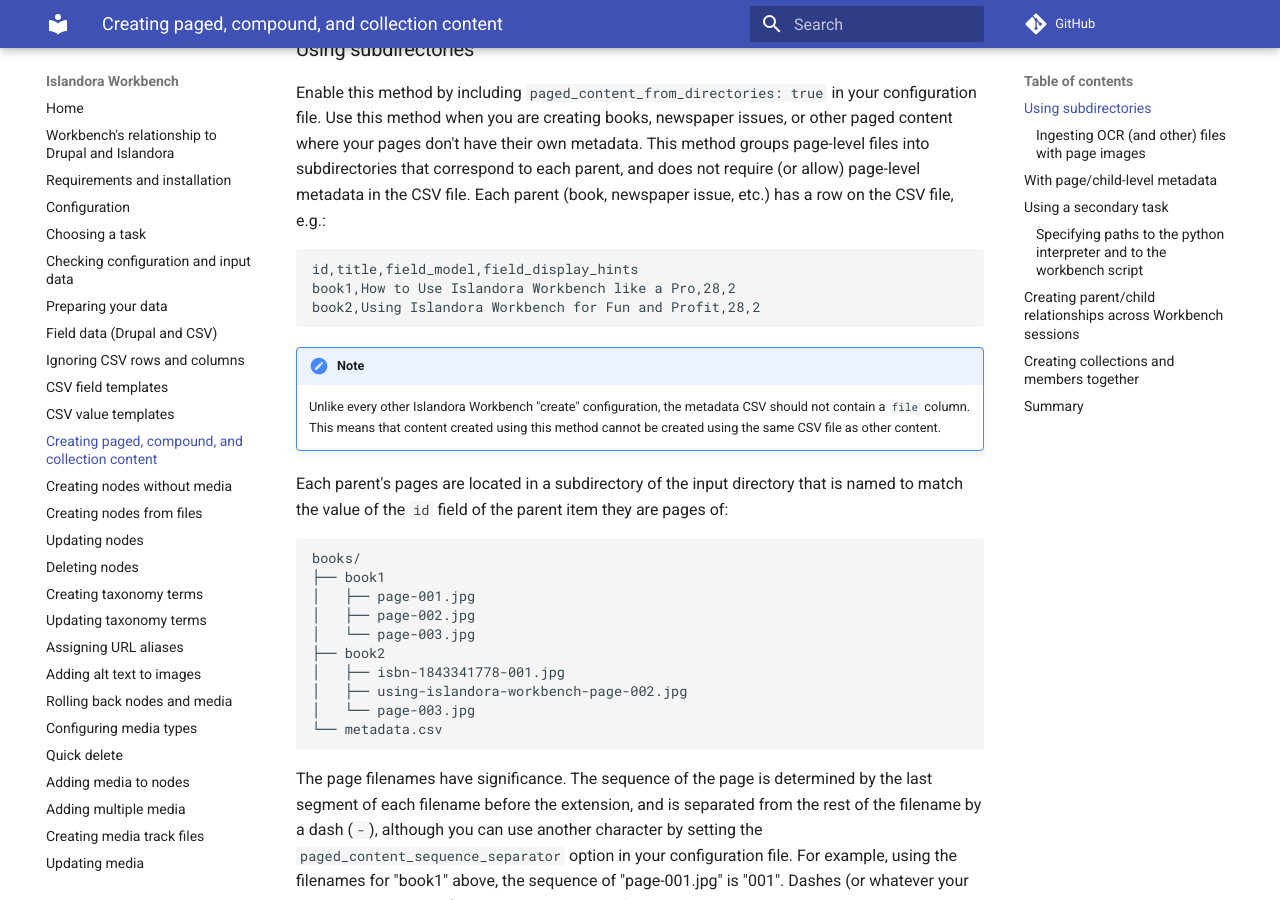
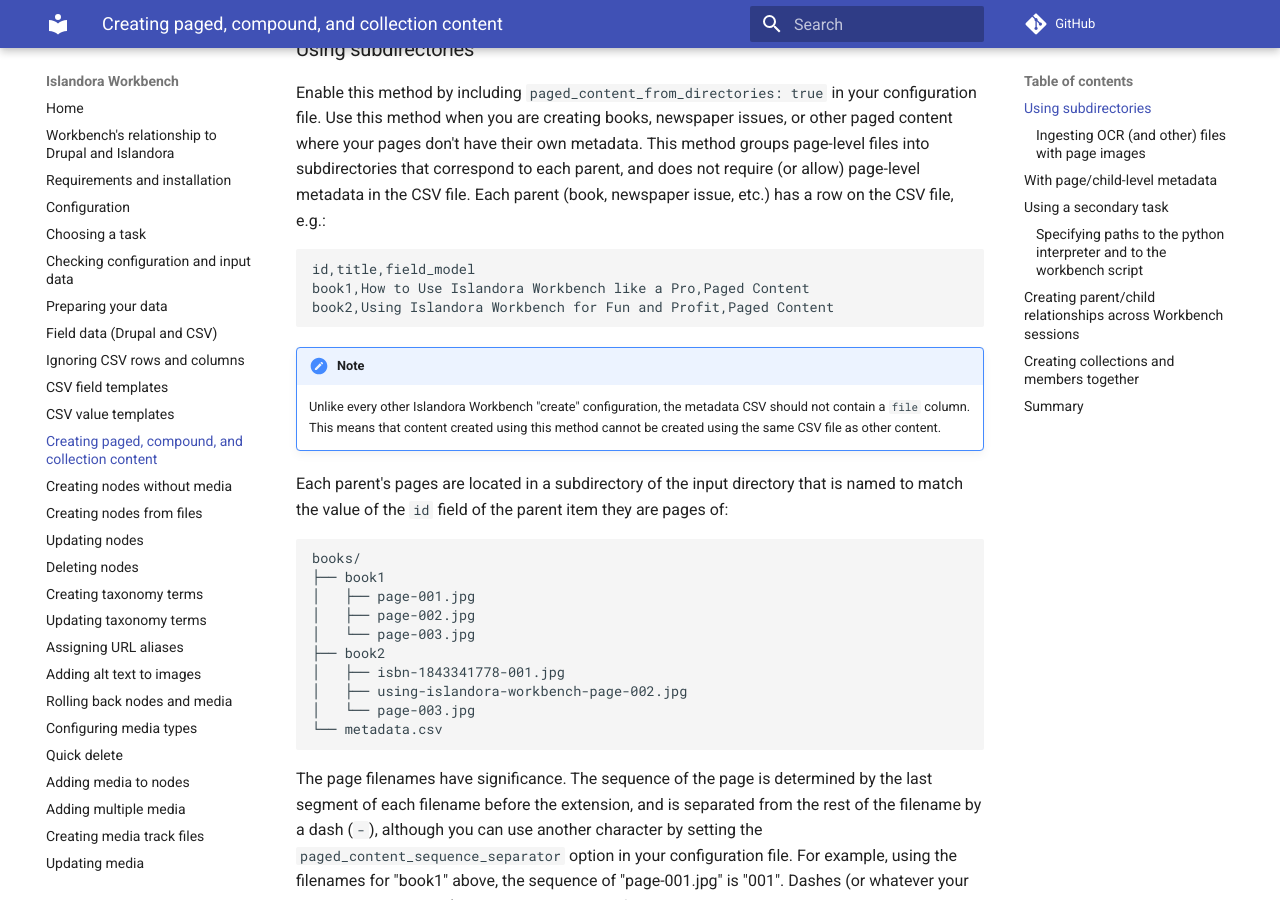
Before and after one commit to mjordan/islandora_workbench_docs, an MkDocs documentation site: the page built from docs/paged_and_compound.md, in a window 1280 px wide and 900 px high, scrolled down 338 px. Built offline with MkDocs 1.6.1 and Material for MkDocs 9.7.7, drawn with Linux system fonts in a browser that asks for light colours; comment, search, counter and statistics services are not loaded.

Commit message:
Slight cleanup.

````diff
--- a/docs/paged_and_compound.md
+++ b/docs/paged_and_compound.md
@@ -9,9 +9,9 @@
 Enable this method by including `paged_content_from_directories: true` in your configuration file. Use this method when you are creating books, newspaper issues, or other paged content where your pages don't have their own metadata. This method groups page-level files into subdirectories that correspond to each parent, and does not require (or allow) page-level metadata in the CSV file. Each parent (book, newspaper issue, etc.) has a row on the CSV file, e.g.:
 
 ```text
-id,title,field_model,field_display_hints
-book1,How to Use Islandora Workbench like a Pro,28,2
-book2,Using Islandora Workbench for Fun and Profit,28,2
+id,title,field_model
+book1,How to Use Islandora Workbench like a Pro,Paged Content
+book2,Using Islandora Workbench for Fun and Profit,Paged Content
 ```
 
 !!! note
````
